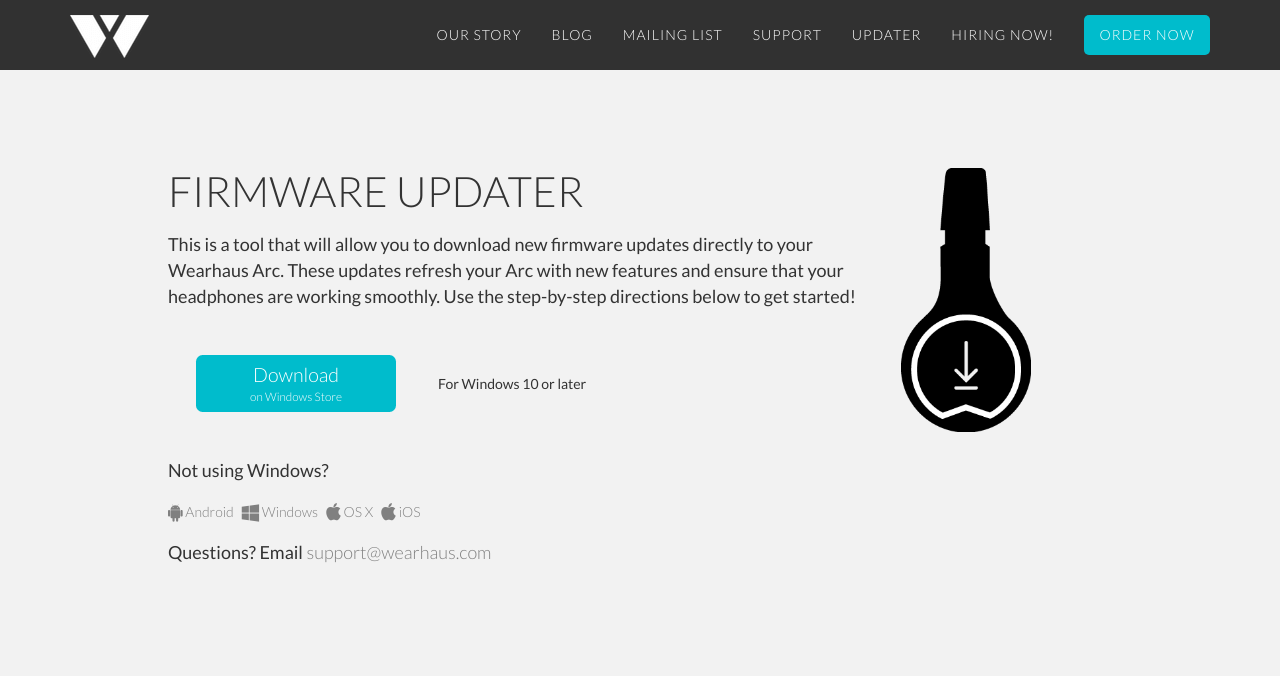
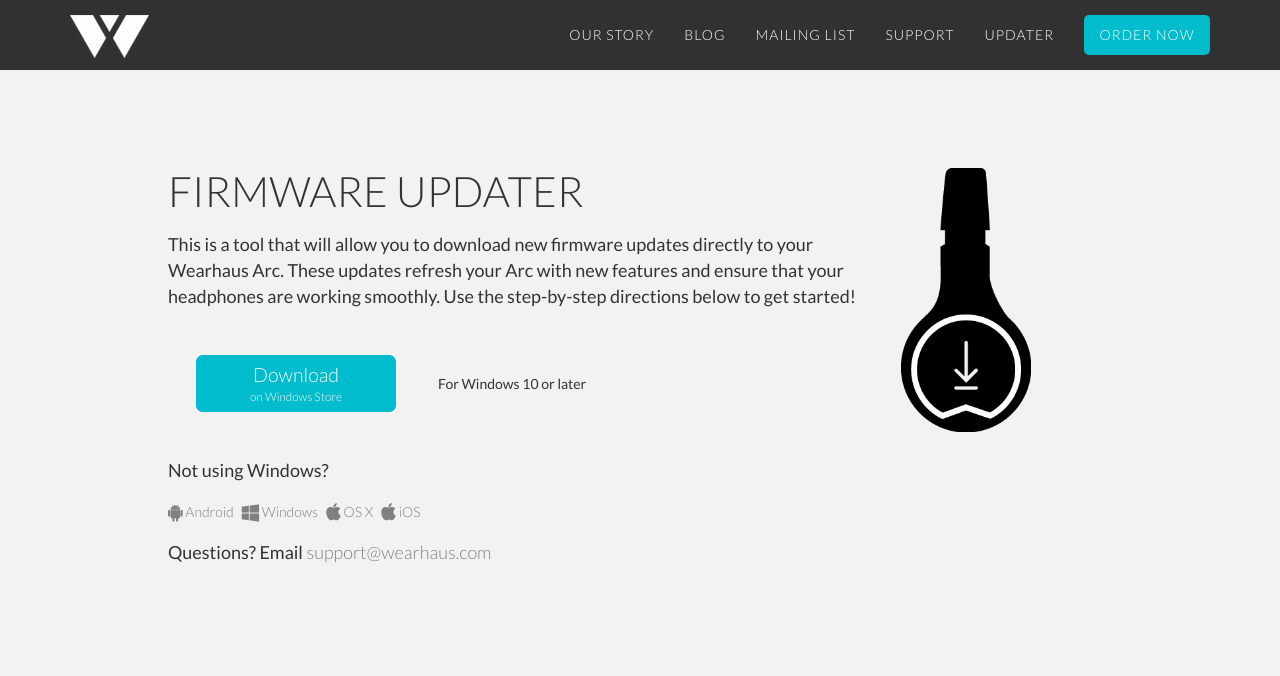
Before and after one commit to wearhaus/website, a Flask app: page /update in a window 1280 px wide. Shown: the top 676 px of the page. Run offline with Flask 2, Linux system fonts and the light colour scheme; some libraries are stand-ins or nearby versions.

Commit message:
updated facebook pixel standard events, made sure branch is still up to date with live servers

```diff
--- a/templates/navbar.html
+++ b/templates/navbar.html
@@ -33,16 +33,13 @@
                         <a href="" data-target="#mailingListModal" data-toggle="modal">Mailing List</a>
                     </li>
                     <li class="page-scroll">
-                        <a href="https://wearhaus.zendesk.com/hc/en-us" target="_blank">Support</a>
+                        <a href="https://wearhaus.zendesk.com/hc/en-us" target="_blank" onclick="fbq('track', 'SupportFromMainWebsite');">Support</a>
                     </li>
                     <li class="page-scroll">
                         <a href="/updater">Updater</a>
                     </li>
-                    <li class="page-scroll">
-                        <a href="http://wearhaus.breezy.hr/">Hiring Now!</a>
-                    </li>
                     <li class="page-scroll" id="order_now">
-                        <a href="http://store.wearhaus.com" id="order_now_link">Order Now</a>
+                        <a href="http://store.wearhaus.com" id="order_now_link" onclick="fbq('track', 'OrderNowFromMainWebsite');">Order Now</a>
                     </li>
                 </ul>
             </div>
@@ -83,7 +80,7 @@
                                 </div>    <!-- real people should not fill this in and expect good things - do not remove this or risk form bot signups-->
                                <div style="position: absolute; left: -5000px;"><input type="text" name="b_cb896efdc02672d15109af76b_6a705d143f" tabindex="-1" value=""></div>
                                <div class="clear">
-                                    <input type="submit" value="Subscribe" name="subscribe" id="mc-embedded-subscribe" class="button">
+                                    <input type="submit" value="Subscribe" name="subscribe" id="mc-embedded-subscribe" class="button" onclick="fbq('track', 'SignUpMailingList');">
                                </div>
                            </div>
                         </form>
--- a/templates/updater.html
+++ b/templates/updater.html
@@ -36,7 +36,7 @@
             <div class="flex-9">
               <h2>Firmware Updater</h2>
               <p>This is a tool that will allow you to download new firmware updates directly to your Wearhaus Arc. These updates refresh your Arc with new features and ensure that your headphones are working smoothly. Use the step-by-step directions below to get started!</p>
-              <div class="download flex-2">
+              <div class="download flex-2" onclick="fbq('track', 'DownloadUpdater');">
                 <a class="show-for-mac" href="../static/downloads/WearhausUpdater.dmg"><button href="#">Download<p>Firmware v1.1</p></button></a>
                 <a class="show-for-ios" href="#"><button href="#">Coming Soon</button></a>
                 <a class="show-for-android" href="https://play.google.com/apps/testing/com.wearhaus.frontend"><button>Sign Up<p>for beta testing</p></button></a>
```
